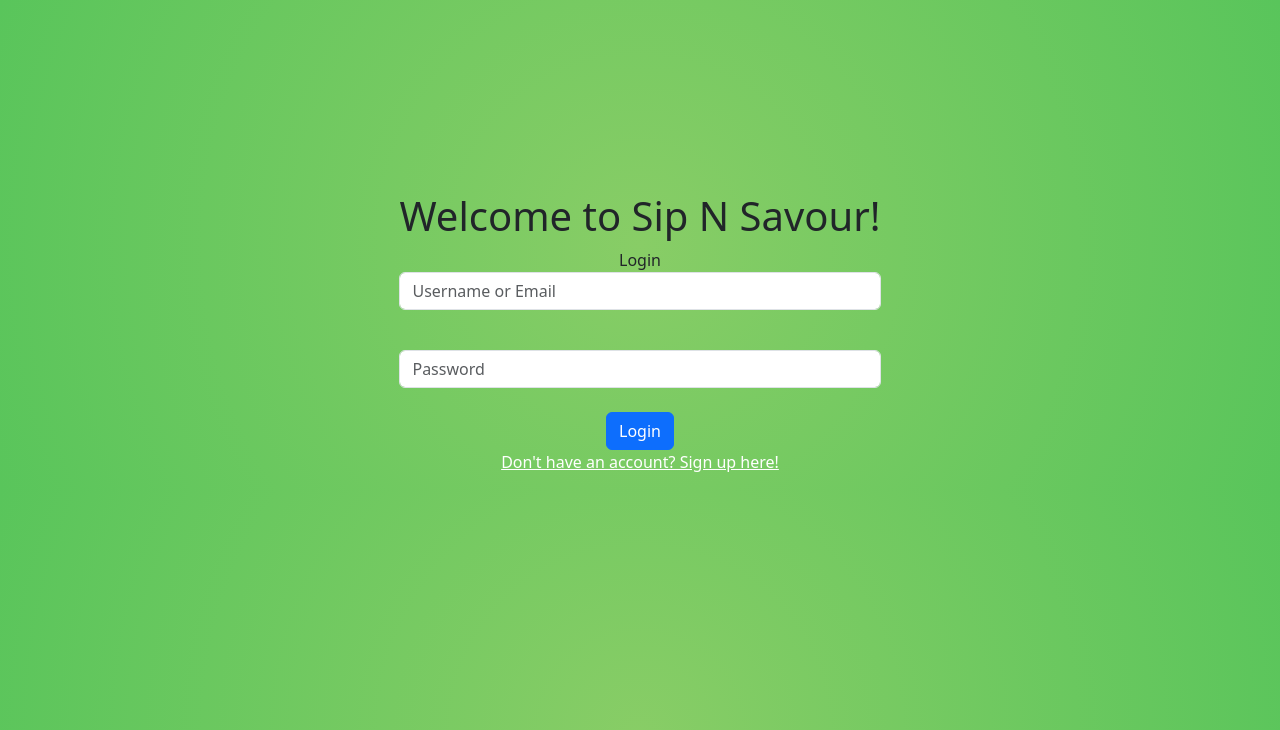
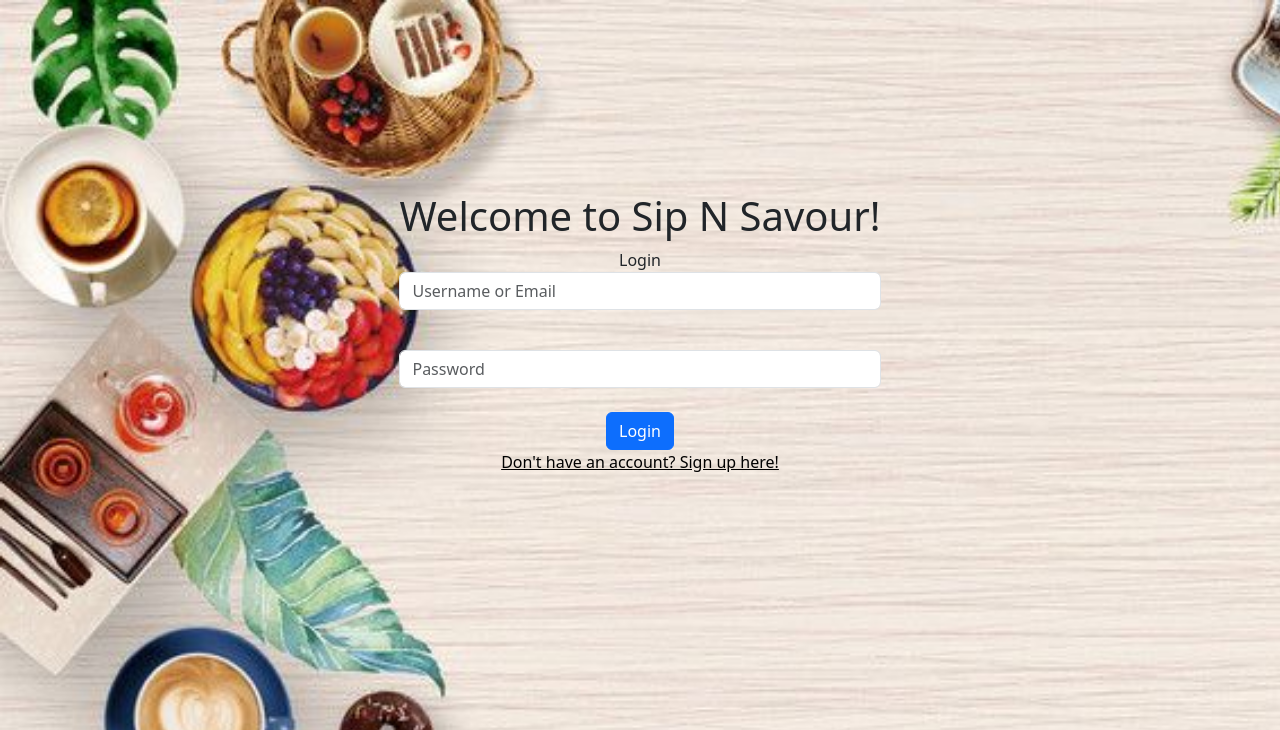
Before and after one commit to DarkSla5her/final_year_project, a Django app: page /food_recommendation/login/ in a window 1280 px wide. Shown: the top 730 px of the page. Run offline with Django 4.2, Linux system fonts and the light colour scheme.

Commit message:
changes and background

```diff
--- a/Django_finalyear_app/final_year_app/food_recommendation/templates/food_recommendation/homepage.html
+++ b/Django_finalyear_app/final_year_app/food_recommendation/templates/food_recommendation/homepage.html
@@ -33,7 +33,7 @@
 
         h1{
             position: relative;
-            left: 20%;
+            left: 28%;
             padding-top: 2%;
 
         }
--- a/Django_finalyear_app/final_year_app/food_recommendation/templates/food_recommendation/login.html
+++ b/Django_finalyear_app/final_year_app/food_recommendation/templates/food_recommendation/login.html
@@ -8,8 +8,12 @@
     <link href="https://cdn.jsdelivr.net/npm/bootstrap@5.3.2/dist/css/bootstrap.min.css" rel="stylesheet" integrity="sha384-T3c6CoIi6uLrA9TneNEoa7RxnatzjcDSCmG1MXxSR1GAsXEV/Dwwykc2MPK8M2HN" crossorigin="anonymous">
     <style>
       body{
-          background: rgb(169, 244, 132);
-          background: radial-gradient(circle, rgb(136, 205, 102) 0%, rgb(89, 197, 91) 100%);
+          /* background: rgb(169, 244, 132); */
+          /* background: radial-gradient(circle, rgb(136, 205, 102) 0%, rgb(89, 197, 91) 100%); */
+          background-image: url(/static/food_recommendation/food10.png);
+          background-repeat: no-repeat;
+          background-attachment: fixed;
+          background-size: cover;
       }
 
       form{
@@ -21,7 +25,7 @@
 
       }
       a{
-          color: white;
+          color: black
       }
       a:hover {
           background-color: rgb(30, 114, 240);
@@ -55,18 +59,6 @@
     </div>
   </form>
   {% load static %}
-  <!-- <img src="{% static 'static/food_image.jpeg' %}" alt="Image"> -->
 </body>
 <script src="https://cdn.jsdelivr.net/npm/bootstrap@5.3.3/dist/js/bootstrap.bundle.min.js" integrity="sha384-YvpcrYf0tY3lHB60NNkmXc5s9fDVZLESaAA55NDzOxhy9GkcIdslK1eN7N6jIeHz" crossorigin="anonymous"></script>
 </html>
-
-
-
-
-<!-- <script type="module" src="../config/loginandsignup.js"> </script> -->
-
-<!-- the script only functions when the form tag is removed. When the form tag is there, the page does not submit.
-However, the bootstrap works.
-
-for testing purposes, use the email: testing@hotmail.com and password 123456789
--->
--- a/Django_finalyear_app/final_year_app/food_recommendation/templates/food_recommendation/recommend_food.html
+++ b/Django_finalyear_app/final_year_app/food_recommendation/templates/food_recommendation/recommend_food.html
@@ -167,8 +167,7 @@
             <button type="submit" class="btn btn-primary">Recommend</button>
         </form>
 
-        <h2 class="mt-5">Our Choice:</h2>
-        <p>{{ recommendations }}</p>
+        <h2 class="mt-5">Our Choice: {{ recommendations }}</h2>
     </div>
 
     <script src="https://cdn.jsdelivr.net/npm/bootstrap@5.3.3/dist/js/bootstrap.bundle.min.js" integrity="sha384-YvpcrYf0tY3lHB60NNkmXc5s9fDVZLESaAA55NDzOxhy9GkcIdslK1eN7N6jIeHz" crossorigin="anonymous"></script>
--- a/Django_finalyear_app/final_year_app/food_recommendation/templates/food_recommendation/signup.html
+++ b/Django_finalyear_app/final_year_app/food_recommendation/templates/food_recommendation/signup.html
@@ -11,6 +11,9 @@
       body{
         /* background-color: rgb(169, 244, 132); */
         background-image: url(/static/food_recommendation/food8.png);
+        background-repeat: no-repeat;
+        background-attachment: fixed;
+        background-size: cover;
 
      }
      h1{
@@ -43,7 +46,7 @@
      h1{
       position: relative;
       bottom: 20px;
-      color: white;
+
      }
      </style>
 </head>
```
Also changed, not shown: Django_finalyear_app/final_year_app/food_recommendation/templates/food_recommendation/account.html (+8 -5 lines), Django_finalyear_app/final_year_app/db.sqlite3, Django_finalyear_app/final_year_app/food_recommendation/static/food_recommendation/drink3.png (deleted), Django_finalyear_app/final_year_app/food_recommendation/static/food_recommendation/food10.png (added), Django_finalyear_app/final_year_app/food_recommendation/static/food_recommendation/food3.png (deleted), Django_finalyear_app/final_year_app/food_recommendation/static/food_recommendation/food_drink.png (added), Django_finalyear_app/final_year_app/food_recommendation/templates/food_recommendation/recommend_drink.html (indentation only), 5 other files.
